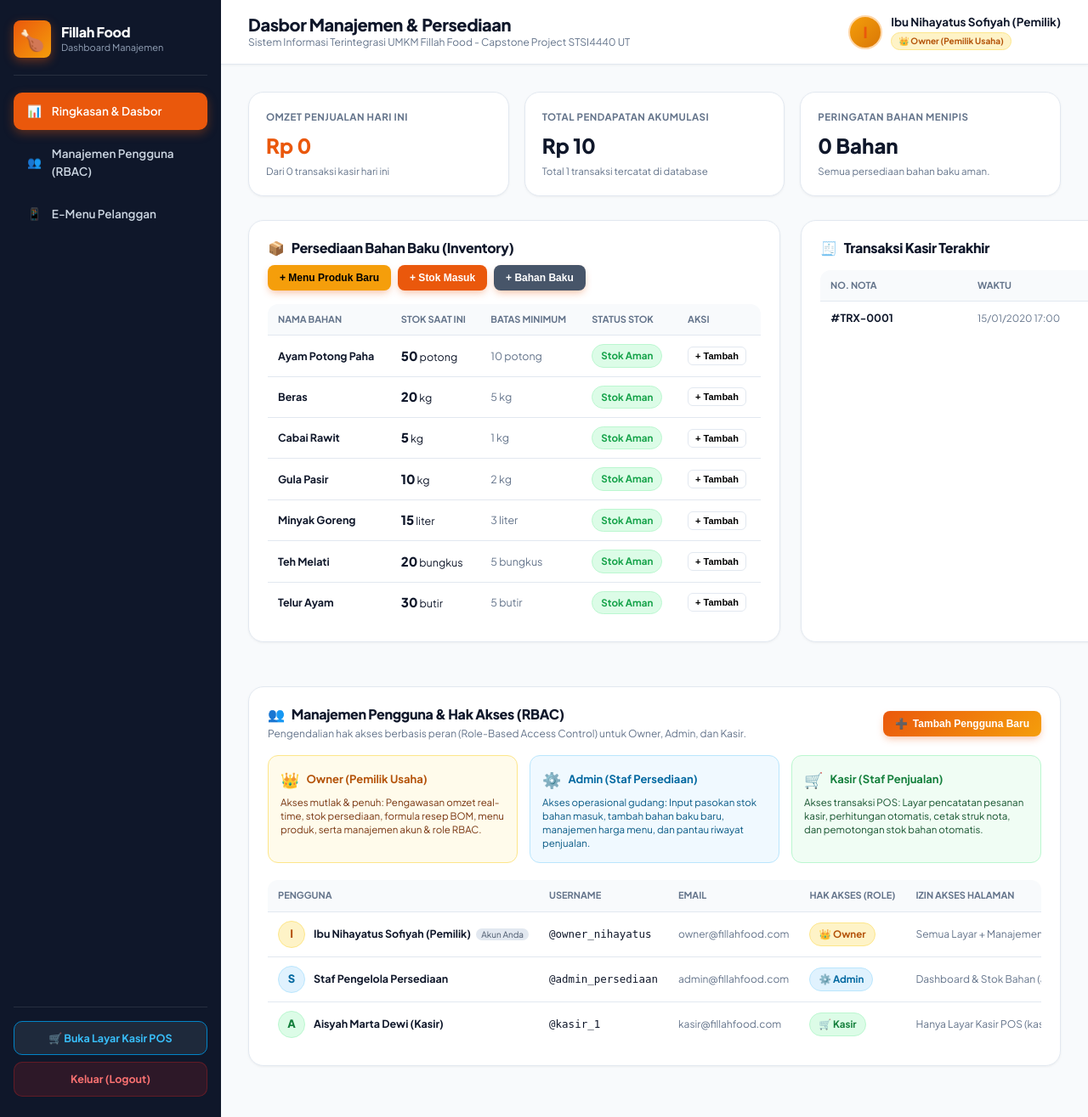
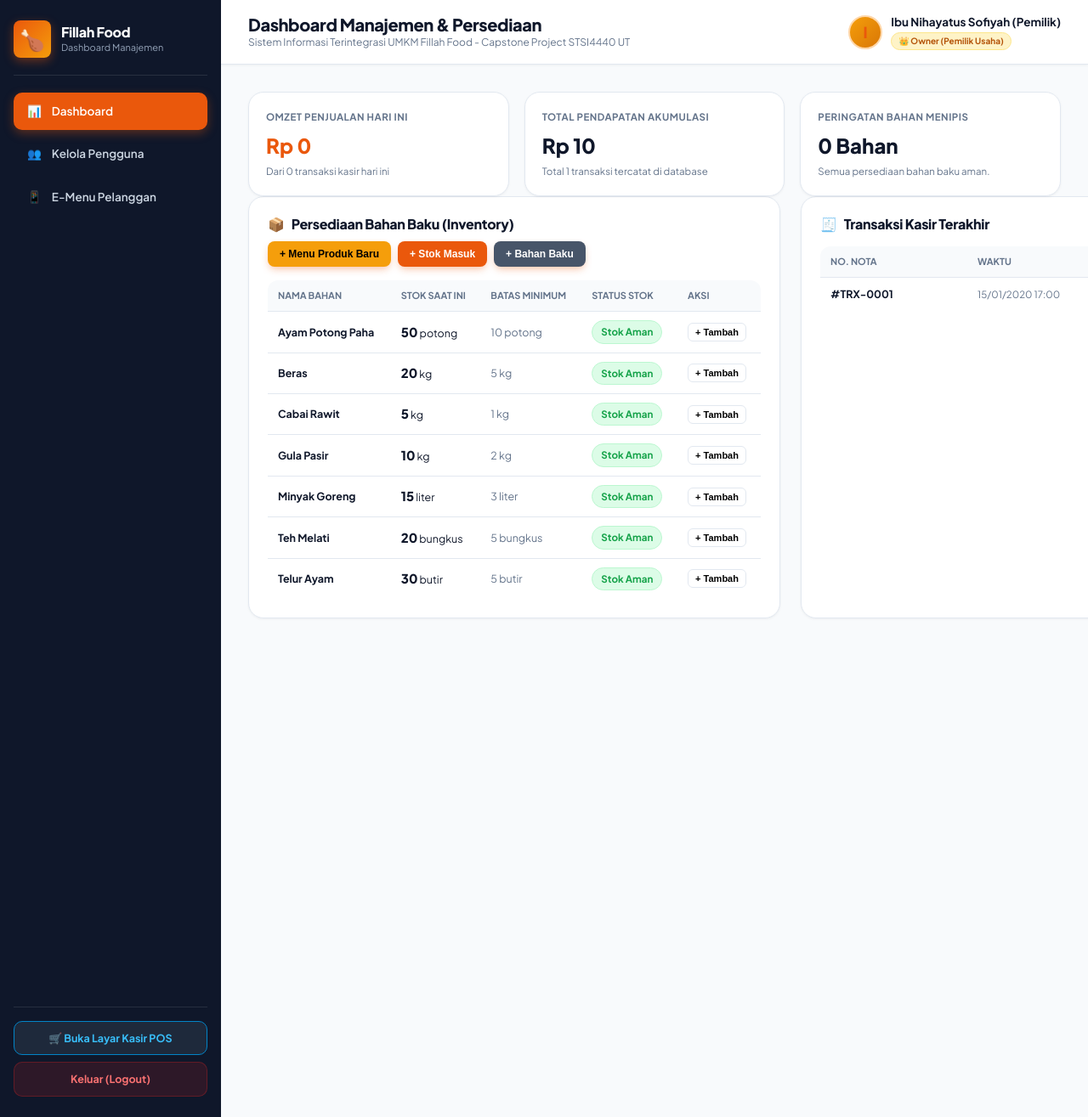
Before and after one commit to aguscodemaster/fillah-food-pos, a PHP site: page /admin.php?tab=dashboard in a window 1280 px wide. Shown: the whole page at 85% size. Run offline with PHP 8.4, Linux system fonts and the light colour scheme; a user stored in the database is signed in; data comes from the database, SQL or seed files in the repository; tables that the repository leaves empty hold one stand-in row (values such as "Sample post").

Commit message:
refactor: pisahkan tampilan Dashboard dan Kelola Pengguna menjadi tab terpisah serta perbaiki penamaan menu

```diff
--- a/admin.php
+++ b/admin.php
@@ -22,6 +22,17 @@ if (!isset($_SESSION['id_user']) && isset($_SESSION['username'])) {
 
 $pesan_sukses = "";
 $pesan_error = "";
+
+// Status Tab Aktif (Dashboard atau Kelola Pengguna)
+$tab_aktif = isset($_GET['tab']) ? trim($_GET['tab']) : 'dashboard';
+if (isset($_POST['tambah_pengguna']) || isset($_POST['edit_pengguna']) || isset($_POST['hapus_pengguna'])) {
+    $tab_aktif = 'pengguna';
+} elseif (isset($_POST['tambah_stok_masuk']) || isset($_POST['tambah_bahan_baru']) || isset($_POST['tambah_produk_baru'])) {
+    $tab_aktif = 'dashboard';
+}
+if ($tab_aktif === 'pengguna' && !is_owner()) {
+    $tab_aktif = 'dashboard';
+}
 
 // 1. Logika Tambah Stok Masuk (Inbound Stock - saat belanja bahan baku)
 if (isset($_POST['tambah_stok_masuk'])) {
@@ -839,12 +850,12 @@ if (is_owner()) {
             </div>
 
             <nav class="nav-menu">
-                <a href="admin.php" class="nav-item active">
-                    <span>📊</span> Ringkasan & Dasbor
+                <a href="admin.php?tab=dashboard" data-tab="dashboard" class="nav-item <?php echo ($tab_aktif === 'dashboard') ? 'active' : ''; ?>" onclick="pindahTab('dashboard', event)">
+                    <span>📊</span> Dashboard
                 </a>
                 <?php if (is_owner()): ?>
-                <a href="#manajemen-pengguna" class="nav-item">
-                    <span>👥</span> Manajemen Pengguna (RBAC)
+                <a href="admin.php?tab=pengguna" data-tab="pengguna" class="nav-item <?php echo ($tab_aktif === 'pengguna') ? 'active' : ''; ?>" onclick="pindahTab('pengguna', event)">
+                    <span>👥</span> Kelola Pengguna
                 </a>
                 <?php endif; ?>
                 <a href="menu.php" target="_blank" class="nav-item">
@@ -870,8 +881,8 @@ if (is_owner()) {
             <div class="topbar-left">
                 <button type="button" class="btn-hamburger" onclick="toggleSidebar()" aria-label="Buka Menu">☰</button>
                 <div class="topbar-title">
-                    <h1>Dasbor Manajemen & Persediaan</h1>
-                    <p>Sistem Informasi Terintegrasi UMKM Fillah Food - Capstone Project STSI4440 UT</p>
+                    <h1 id="topbar-page-title"><?php echo ($tab_aktif === 'pengguna') ? 'Kelola Pengguna & Hak Akses' : 'Dashboard Manajemen & Persediaan'; ?></h1>
+                    <p id="topbar-page-subtitle"><?php echo ($tab_aktif === 'pengguna') ? 'Pengaturan akun pengguna dan penetapan peran (Owner, Admin, Kasir)' : 'Sistem Informasi Terintegrasi UMKM Fillah Food - Capstone Project STSI4440 UT'; ?></p>
                 </div>
             </div>
 
@@ -908,8 +919,11 @@ if (is_owner()) {
                 <div class="alert-box alert-danger">⚠️ <?php echo htmlspecialchars($pesan_error); ?></div>
             <?php endif; ?>
 
-            <!-- KPI Cards -->
-            <div class="kpi-grid">
+            <!-- TAB VIEW 1: DASHBOARD (Ringkasan Omzet, Stok Bahan & Transaksi) -->
+            <div id="view-dashboard" class="tab-view" style="<?php echo ($tab_aktif === 'dashboard') ? '' : 'display: none;'; ?>">
+
+                <!-- KPI Cards -->
+                <div class="kpi-grid">
                 <div class="kpi-card">
                     <div class="kpi-title">Omzet Penjualan Hari Ini</div>
                     <div class="kpi-value" style="color: var(--primary);">
@@ -1045,16 +1059,18 @@ if (is_owner()) {
                     </div>
                 </div>
 
-            </div>
+            </div> <!-- /section-grid -->
+        </div> <!-- /view-dashboard -->
 
-            <!-- Modul Manajemen Pengguna & Hak Akses (RBAC) -->
-            <?php if (is_owner()): ?>
-            <div class="panel-card" id="manajemen-pengguna" style="margin-top: 24px;">
+        <!-- TAB VIEW 2: KELOLA PENGGUNA (Khusus Role Owner) -->
+        <?php if (is_owner()): ?>
+        <div id="view-pengguna" class="tab-view" style="<?php echo ($tab_aktif === 'pengguna') ? '' : 'display: none;'; ?>">
+            <div class="panel-card" id="kelola-pengguna">
                 <div class="panel-header">
                     <div>
-                        <h2><span>👥</span> Manajemen Pengguna & Hak Akses (RBAC)</h2>
+                        <h2><span>👥</span> Kelola Pengguna & Hak Akses</h2>
                         <p style="font-size: 12px; color: var(--text-muted); margin-top: 4px;">
-                            Pengendalian hak akses berbasis peran (Role-Based Access Control) untuk Owner, Admin, dan Kasir.
+                            Pengaturan akun pengguna, kata sandi, dan pembagian hak akses (Owner, Admin, Kasir).
                         </p>
                     </div>
                     <button class="btn-primary-sm" style="background: linear-gradient(135deg, var(--primary), var(--secondary)); display: flex; align-items: center; gap: 6px;" onclick="bukaModalPenggunaBaru()">
@@ -1062,35 +1078,35 @@ if (is_owner()) {
                     </button>
                 </div>
 
-                <!-- Ringkasan Peran RBAC -->
+                <!-- Ringkasan Hak Akses Peran -->
                 <div style="display: grid; grid-template-columns: repeat(auto-fit, minmax(260px, 1fr)); gap: 14px; margin-bottom: 20px;">
                     <div style="background: #fffbeb; border: 1px solid #fde68a; border-radius: 12px; padding: 14px;">
                         <div style="display: flex; align-items: center; gap: 8px; margin-bottom: 6px;">
                             <span style="font-size: 18px;">👑</span>
-                            <strong style="font-size: 13px; color: #b45309;">Owner (Pemilik Usaha)</strong>
+                            <strong style="font-size: 13px; color: #b45309;">Pemilik Usaha (Owner)</strong>
                         </div>
                         <div style="font-size: 11.5px; color: #78350f; line-height: 1.4;">
-                            Akses mutlak & penuh: Pengawasan omzet real-time, stok persediaan, formula resep BOM, menu produk, serta manajemen akun & role RBAC.
+                            Akses mutlak & penuh: Pengawasan omzet real-time, stok persediaan, formula resep BOM, menu produk, serta hak mengelola akun pengguna dan peran staf.
                         </div>
                     </div>
 
                     <div style="background: #f0f9ff; border: 1px solid #bae6fd; border-radius: 12px; padding: 14px;">
                         <div style="display: flex; align-items: center; gap: 8px; margin-bottom: 6px;">
                             <span style="font-size: 18px;">⚙️</span>
-                            <strong style="font-size: 13px; color: #0369a1;">Admin (Staf Persediaan)</strong>
+                            <strong style="font-size: 13px; color: #0369a1;">Staf Persediaan (Admin)</strong>
                         </div>
                         <div style="font-size: 11.5px; color: #075985; line-height: 1.4;">
-                            Akses operasional gudang: Input pasokan stok bahan masuk, tambah bahan baku baru, manajemen harga menu, dan pantau riwayat penjualan.
+                            Akses operasional gudang: Input pasokan stok bahan masuk, tambah bahan baku baru, manajemen harga menu, dan pantau riwayat penjualan kasir.
                         </div>
                     </div>
 
                     <div style="background: #f0fdf4; border: 1px solid #bbf7d0; border-radius: 12px; padding: 14px;">
                         <div style="display: flex; align-items: center; gap: 8px; margin-bottom: 6px;">
                             <span style="font-size: 18px;">🛒</span>
-                            <strong style="font-size: 13px; color: #15803d;">Kasir (Staf Penjualan)</strong>
+                            <strong style="font-size: 13px; color: #15803d;">Staf Kasir (Kasir)</strong>
                         </div>
                         <div style="font-size: 11.5px; color: #14532d; line-height: 1.4;">
-                            Akses transaksi POS: Layar pencatatan pesanan kasir, perhitungan otomatis, cetak struk nota, dan pemotongan stok bahan otomatis.
+                            Akses transaksi POS: Layar pencatatan pesanan kasir, perhitungan pembayaran, cetak struk nota belanja, dan pemotongan stok bahan otomatis.
                         </div>
                     </div>
                 </div>
@@ -1103,8 +1119,8 @@ if (is_owner()) {
                                 <th>Pengguna</th>
                                 <th>Username</th>
                                 <th>Email</th>
-                                <th>Hak Akses (Role)</th>
-                                <th>Izin Akses Halaman</th>
+                                <th>Peran (Role)</th>
+                                <th>Izin Akses Layar</th>
                                 <th>Aksi</th>
                             </tr>
                         </thead>
@@ -1144,7 +1160,7 @@ if (is_owner()) {
                                     </td>
                                     <td style="font-size: 12px; color: var(--text-muted);">
                                         <?php
-                                            if ($u['role'] === 'Owner') echo 'Semua Layar + Manajemen Pengguna';
+                                            if ($u['role'] === 'Owner') echo 'Semua Layar + Kelola Pengguna';
                                             elseif ($u['role'] === 'Admin') echo 'Dashboard & Stok Bahan (admin.php, kasir.php)';
                                             else echo 'Hanya Layar Kasir POS (kasir.php)';
                                         ?>
@@ -1175,18 +1191,8 @@ if (is_owner()) {
                     </table>
                 </div>
             </div>
-            <?php else: ?>
-            <!-- Jika Login Sebagai Admin (Non-Owner), Tampilkan Keterangan RBAC Bahwa Manajemen Pengguna Dibatasi -->
-            <div class="panel-card" style="margin-top: 24px; background: #f8fafc; border: 1.5px dashed #cbd5e1; padding: 24px; text-align: center;">
-                <div style="font-size: 32px; margin-bottom: 8px;">🛡️</div>
-                <h3 style="font-size: 15px; font-weight: 800; color: #1e293b; margin-bottom: 6px;">
-                    Hak Akses Manajemen Pengguna Dibatasi (RBAC)
-                </h3>
-                <p style="font-size: 12.5px; color: var(--text-muted); max-width: 600px; margin: 0 auto; line-height: 1.5;">
-                    Anda saat ini masuk dengan hak akses <strong>Admin (Staf Pengelola Persediaan)</strong>. Sesuai arsitektur keamanan <em>Role-Based Access Control (RBAC)</em>, modul penambahan akun dan perubahan peran pengguna hanya dapat diakses oleh akun <strong>Owner (Ibu Nihayatus Sofiyah)</strong>.
-                </p>
-            </div>
-            <?php endif; ?>
+        </div>
+        <?php endif; ?>
 
         </div>
     </div>
@@ -1293,7 +1299,7 @@ if (is_owner()) {
     <?php if (is_owner()): ?>
     <div class="modal-overlay" id="modal-pengguna-baru">
         <div class="modal-box">
-            <h3 class="modal-title">👥 Tambah Pengguna Baru (RBAC)</h3>
+            <h3 class="modal-title">👥 Tambah Pengguna Baru</h3>
             <form method="POST" action="">
                 <div class="form-group">
                     <label class="form-label">Nama Lengkap Pengguna</label>
@@ -1440,6 +1446,57 @@ if (is_owner()) {
         function closeSidebar() {
             document.body.classList.remove('sidebar-open');
         }
+
+        function pindahTab(tabName, ev) {
+            if (ev) ev.preventDefault();
+
+            // Ubah item navigasi yang aktif di sidebar
+            document.querySelectorAll('.nav-menu .nav-item').forEach(function(item) {
+                item.classList.remove('active');
+            });
+            var activeNav = document.querySelector('[data-tab="' + tabName + '"]');
+            if (activeNav) activeNav.classList.add('active');
+
+            // Sembunyikan semua tab view, tampilkan yang dipilih
+            var views = document.querySelectorAll('.tab-view');
+            views.forEach(function(v) {
+                v.style.display = 'none';
+            });
+            var targetView = document.getElementById('view-' + tabName);
+            if (targetView) {
+                targetView.style.display = 'block';
+            }
+
+            // Perbarui judul halaman di Topbar
+            var titleEl = document.getElementById('topbar-page-title');
+            var subtitleEl = document.getElementById('topbar-page-subtitle');
+            if (titleEl && subtitleEl) {
+                if (tabName === 'dashboard') {
+                    titleEl.textContent = 'Dashboard Manajemen & Persediaan';
+                    subtitleEl.textContent = 'Sistem Informasi Terintegrasi UMKM Fillah Food - Capstone Project STSI4440 UT';
+                } else if (tabName === 'pengguna') {
+                    titleEl.textContent = 'Kelola Pengguna & Hak Akses';
+                    subtitleEl.textContent = 'Pengaturan akun pengguna dan penetapan peran (Owner, Admin, Kasir)';
+                }
+            }
+
+            // Sinkronisasi URL query string tanpa reload halaman
+            if (window.history && window.history.pushState) {
+                var newUrl = window.location.pathname + '?tab=' + tabName;
+                window.history.pushState({tab: tabName}, '', newUrl);
+            }
+
+            // Tutup sidebar drawer jika di mobile
+            if (typeof closeSidebar === 'function') {
+                closeSidebar();
+            }
+        }
+
+        window.addEventListener('popstate', function(e) {
+            var params = new URLSearchParams(window.location.search);
+            var tab = params.get('tab') || 'dashboard';
+            pindahTab(tab);
+        });
     </script>
 </body>
 </html>
--- a/index.php
+++ b/index.php
@@ -294,9 +294,9 @@ if (isset($_POST['login'])) {
             </button>
         </form>
 
-        <!-- Akun Demo Bawaan untuk Penilaian Dosen/Penguji (RBAC 3 Peran) -->
+        <!-- Akun Demo Bawaan untuk Penilaian Dosen/Penguji (3 Peran) -->
         <div class="demo-box">
-            <div style="font-weight: 700; margin-bottom: 4px;">🔑 Akun Demo RBAC (Klik untuk autofill):</div>
+            <div style="font-weight: 700; margin-bottom: 4px;">🔑 Pilihan Akun Demo (Klik untuk Autofill):</div>
             <div class="demo-row" onclick="fillLogin('owner_nihayatus', '12345')">
                 <span>👑 <strong>Owner:</strong> owner_nihayatus</span>
                 <span>Pass: 12345</span>
```
